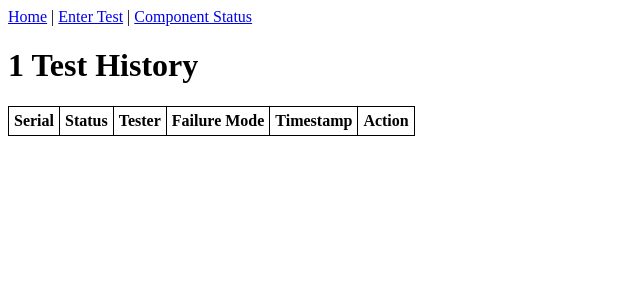
After one commit to jmariano-cern/optosystem_dashboard, a Flask app: page /list/1 in a window 1280 px wide. The commit adds this page. Shown: the top 300 px of the page, without its empty margins (0-640 px from the left). Run offline with Flask 3, Linux system fonts and the light colour scheme; data comes from the database, SQL or seed files in the repository; both versions use the stored data as it was after the commit; lists and menus that the app fills with data are empty.

Commit message:
add components lists

```diff
--- a/app.py
+++ b/app.py
@@ -54,12 +54,33 @@ def execute_db(query, args=()):
 
 @app.route("/")
 def index():
+    # Build summary stats for each component
+    summary = {}
+    for comp in components:
+        rows = query_db("SELECT * FROM tests WHERE component_type=?", (comp,))
+        total = len(rows)
+        good = sum(r["status"]=="good" for r in rows)
+        bad = sum(r["status"]=="bad" for r in rows)
+        investigation = sum(r["status"]=="under investigation" for r in rows)
+        yield_estimate = good / total if total else 0
+        goal = components[comp]["goal"]
+        progress = good / goal if goal else 0
+
+        summary[comp] = {
+            "total": total,
+            "good": good,
+            "bad": bad,
+            "investigation": investigation,
+            "yield_estimate": yield_estimate,
+            "goal": goal,
+            "progress": progress
+        }
 
     return render_template(
         "index.html",
-        components=components
+        components=components,
+        summary=summary
     )
-
 
 # -------------------------
 # SUBMIT PAGE
@@ -143,6 +164,46 @@ def status(component):
         rows=[dict(r) for r in rows]  # convert for JSON
     )
 
+# -------------------------
+# LIST COMPONENT TESTS
+# -------------------------
+@app.route("/list/<component>")
+def list_component(component):
+    # Fetch all tests for this component
+    rows = query_db("SELECT * FROM tests WHERE component_type=? ORDER BY timestamp DESC", (component,))
+    return render_template(
+        "list_component.html",
+        component=component,
+        rows=[dict(r) for r in rows],
+        testers=testers,
+        failure_modes=failure_modes.get(component, [])
+    )
+
+
+# -------------------------
+# UPDATE TEST ENTRY
+# -------------------------
+@app.route("/update_test/<int:test_id>", methods=["POST"])
+def update_test(test_id):
+    # Get updated fields from form
+    serial = request.form["serial"]
+    status = request.form["status"]
+    tester = request.form["tester"]
+    failure_mode = request.form.get("failure_mode")
+
+    # Update database
+    execute_db("""
+        UPDATE tests
+        SET serial_number=?, status=?, tester=?, failure_mode=?
+        WHERE id=?
+    """, (serial, status, tester, failure_mode, test_id))
+
+    # Redirect back to list page for the same component
+    # First, fetch component type of updated row
+    row = query_db("SELECT component_type FROM tests WHERE id=?", (test_id,))
+    component = row[0]["component_type"] if row else "Unknown"
+
+    return redirect(url_for("list_component", component=component))
 
 # -------------------------
 # RUN SERVER
--- /dev/null
+++ b/templates/list_component.html
@@ -0,0 +1,67 @@
+<!DOCTYPE html>
+<html>
+<head>
+<title>{{component}} Test History</title>
+<style>
+table { border-collapse: collapse; }
+th, td { border: 1px solid black; padding: 5px; }
+</style>
+</head>
+<body>
+
+<a href="/">Home</a> |
+<a href="/submit">Enter Test</a> |
+<a href="/status/{{component}}">Component Status</a>
+
+<h1>{{component}} Test History</h1>
+
+<table>
+<tr>
+<th>Serial</th>
+<th>Status</th>
+<th>Tester</th>
+<th>Failure Mode</th>
+<th>Timestamp</th>
+<th>Action</th>
+</tr>
+
+{% for r in rows %}
+<tr>
+<form method="POST" action="{{ url_for('update_test', test_id=r.id) }}">
+<td><input type="text" name="serial" value="{{r.serial_number}}"></td>
+
+<td>
+<select name="status">
+  <option value="good" {% if r.status=="good" %}selected{% endif %}>good</option>
+  <option value="bad" {% if r.status=="bad" %}selected{% endif %}>bad</option>
+  <option value="under investigation" {% if r.status=="under investigation" %}selected{% endif %}>under investigation</option>
+</select>
+</td>
+
+<td>
+<select name="tester">
+{% for t in testers %}
+<option value="{{t}}" {% if r.tester==t %}selected{% endif %}>{{t}}</option>
+{% endfor %}
+</select>
+</td>
+
+<td>
+<select name="failure_mode">
+  <option value="">None</option>
+  {% for f in failure_modes %}
+  <option value="{{f}}" {% if r.failure_mode==f %}selected{% endif %}>{{f}}</option>
+  {% endfor %}
+</select>
+</td>
+
+<td>{{r.timestamp}}</td>
+<td><button type="submit">Update</button></td>
+</form>
+</tr>
+{% endfor %}
+
+</table>
+
+</body>
+</html>
```
Also changed, not shown: templates/index.html (+58 -9 lines), templates/status.html (+82 -65 lines), database.db.
